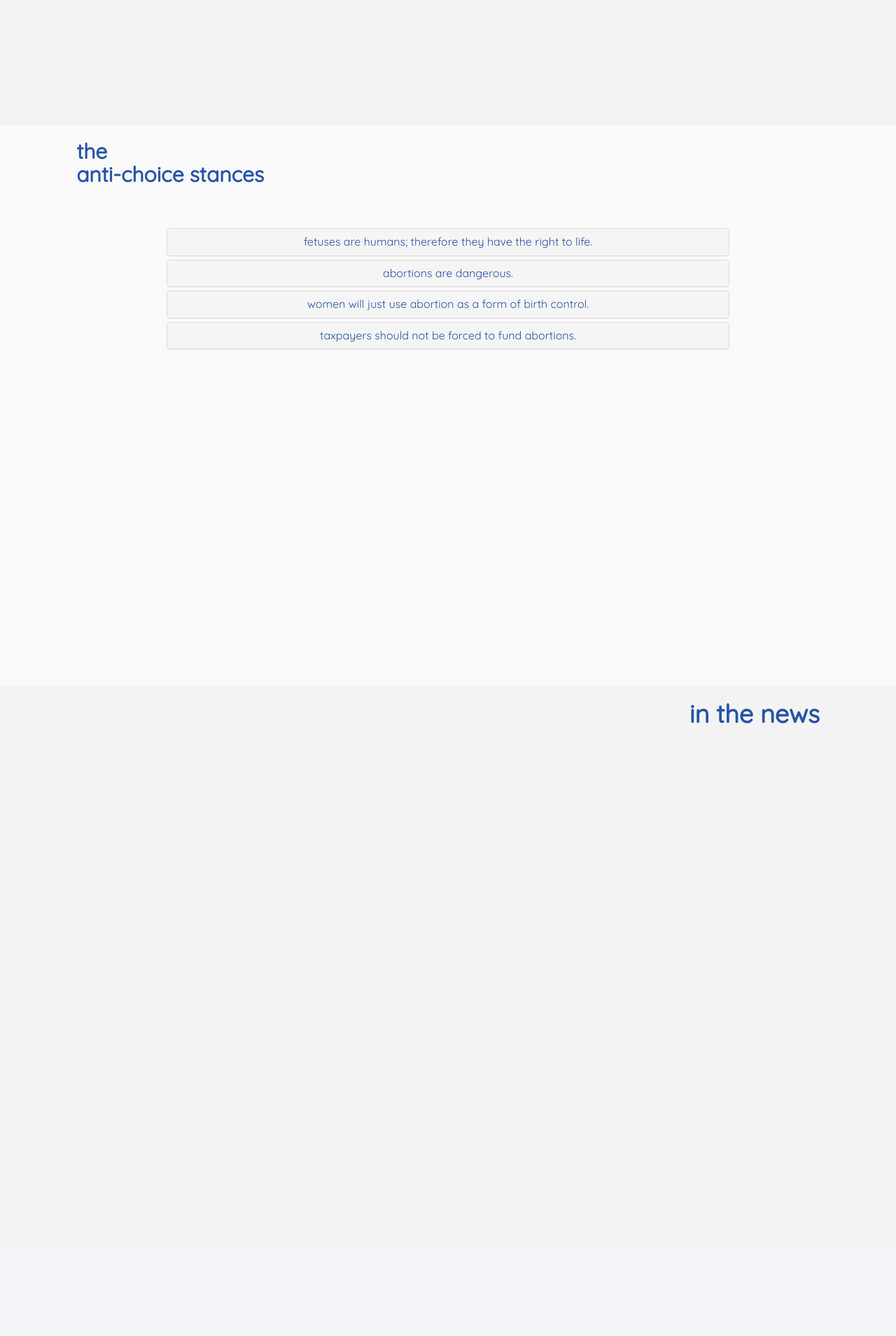
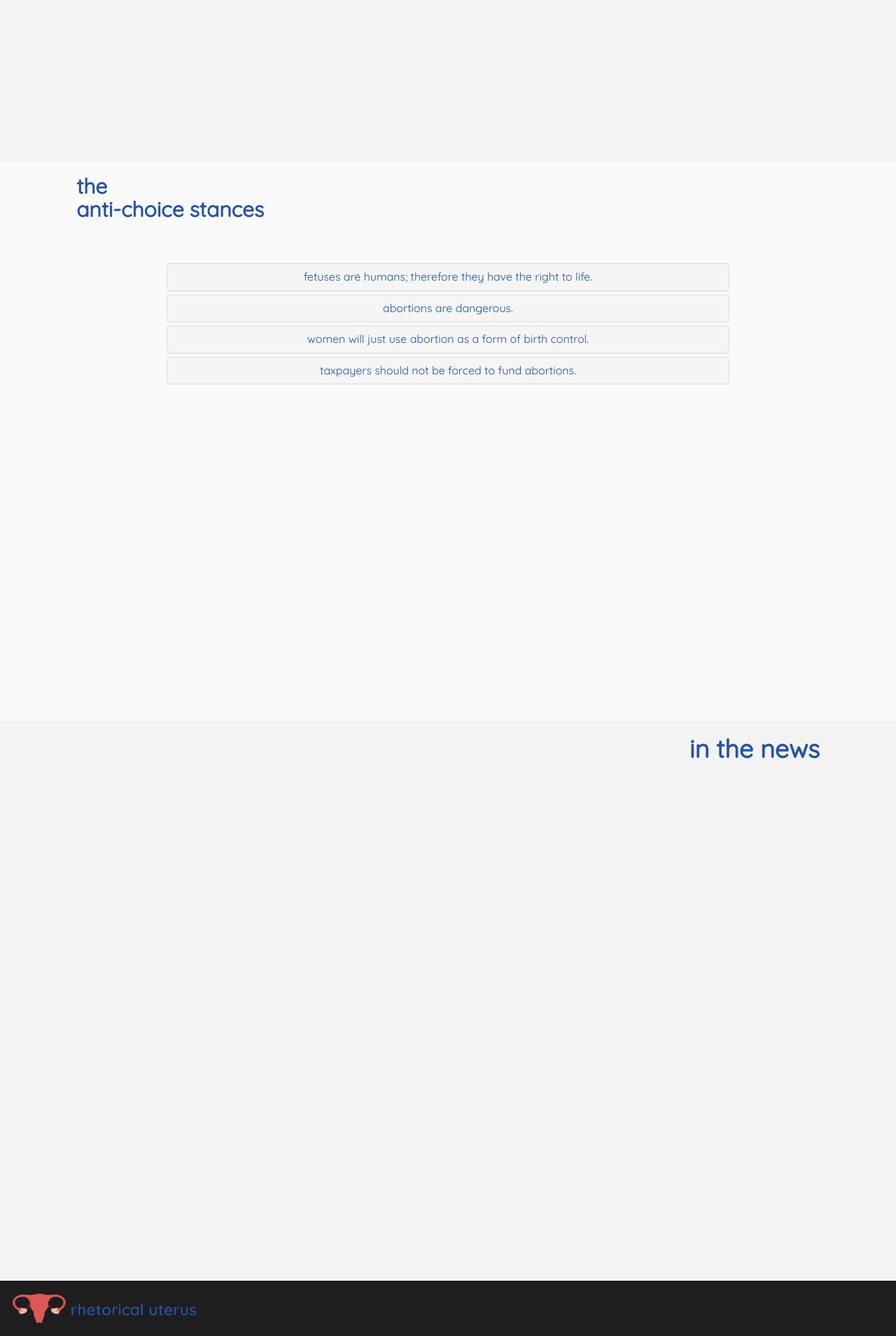
Before and after one commit to vanessa-bell/rhetorical-uterus, a Flask app: page / in a window 1280 px wide. Shown: the part 1520-3429 px from the top of the page at 70% size. Before the commit the page ends 2554 px from the top, so only its background shows below. Run offline with Flask 2, Linux system fonts and the light colour scheme; some libraries are stand-ins or nearby versions.

Commit message:
"added footer"

```diff
--- a/static/css/style.css
+++ b/static/css/style.css
@@ -23,7 +23,7 @@ rgb(49, 105, 209)
 light blue accent:
 rgb(215, 230, 253)
 
-rgb(social icons = rgb(70,70,70)
+social icons = rgb(70,70,70)
 
 social icon hover = rgb(49,105, 209)
 */
@@ -51,7 +51,7 @@ p, blockquote {
 a {
   color: rgb(38, 83, 165) !important;
 }
-header {
+#top-header {
   background-color: rgb(250, 250, 250);
 }
 .uterus {
@@ -203,3 +203,18 @@ ul {
   margin-left: 20px;
   text-align: left;
 }
+
+footer {
+  background-color: rgb(30, 30, 30) !important;
+  color: rgb(243, 243, 243) !important;
+  padding: 0px !important;
+}
+
+#footer-logo {
+  max-height: 100px;
+}
+
+
+footer p {
+  margin-bottom: 2em;
+}
--- a/templates/index.html
+++ b/templates/index.html
@@ -10,9 +10,9 @@
     <link rel="stylesheet" href="//maxcdn.bootstrapcdn.com/font-awesome/4.3.0/css/font-awesome.min.css">
   </head>
   <body>
-    <header class="row text-center">
-          <img class="text-center" id="logo" src="../static/img/rhetorical-uterus-logo-v2.png" alt="logo"/>
-        </header>
+    <header id="top-header" class="row text-center container-fluid">
+      <img class="text-center" id="logo" src="../static/img/rhetorical-uterus-logo-v2.png" alt="logo"/>
+    </header>
     <section id="topper" name="#">
         <div class="container-fluid">
           <div class="row">
@@ -31,18 +31,21 @@
     </section>
 
     <section id="debate" class="debate container-fluid">
-      <div class="header" class="row">
+      <header class="row">
         <div class="col-md-11">
           <h1 class="section-header pull-right">debate 101</h1>
         </div>
-      </div>
+      </header>
 
       <div class="row">
         <div class="col col-md-6" id="welcome-uterus">
           <img class="img-responsive" src="../static/img/ru-illustration-main-v1.png" alt="teaching uterus" />
         </div>
         <div class="col-md-5">
-          <h3 class="pull-right">need to brush up on the basics <span class="line-break">of rhetorical discourse? RU can help!</span><br><span class="red-text line-break pull-right">let's go!<img id="right-caret" src="../static/img/caret-right-red.svg" /></span></h3>
+          <h3 class="pull-right">need to brush up on the basics <span class="line-break">of rhetorical discourse? RU can help!</span><br><span class="red-text line-break pull-right">let's go!</span></h3>
+        </div>
+        <div class="col-md-1">
+          <img id="right-caret" src="../static/img/caret-right-red.svg" />
         </div>
       </div>
 
@@ -61,11 +64,11 @@
     </section>
 
     <section id="stances" name="stances">
-       <div id="header" class="row">
+       <header class="row">
         <div class="col-md-11 col-md-offset-1 col-sm-offset-1 col-xs-offset-1">
           <h2 class="section-header">the<span class="line-break section-header">anti-choice stances</span></h2>
         </div>
-      </div>
+      </header>
       <div class="container-fluid">
         <div class="panel-group col-md-offset-2 col-md-8" id="accordion" role="tablist" aria-multiselectable="false">
           <div class="panel panel-default">
@@ -132,19 +135,26 @@
       </section>
 
      <section id="recent-news" name="recent-news">
-      <div id="header" class="row">
+      <header class="row">
         <div class="col-lg-11 col-md-11 col-sm-11 col-xs-11">
           <h1 class="section-header pull-right">in the news</h1>
         </div>
-      </div>
+      </header>
      </section>
+
+     <footer class="container-fluid">
+        <div class="row">
+          <div class="col-md-3">
+            <img class="img img-responsive" id="footer-logo" src="../static/img/rhetorical-uterus-logo-v2.png" alt="logo"/>
+          </div>
+        </div>
+     </footer>
 
 
     <!-- scripts -->
     <script src="https://ajax.googleapis.com/ajax/libs/jquery/3.1.1/jquery.min.js"></script>
     <script src="https://maxcdn.bootstrapcdn.com/bootstrap/3.3.7/js/bootstrap.min.js"></script>
     <script>
-      // TODO: only scroll if not a collapisble panel
       $(function() {
         $('a[href*="#"]:not([href="#"])').click(function() {
           if($(this.hash)[0].className === "panel-collapse collapse in" || $(this.hash)[0].className ==="panel-collapse collapse") {
```
